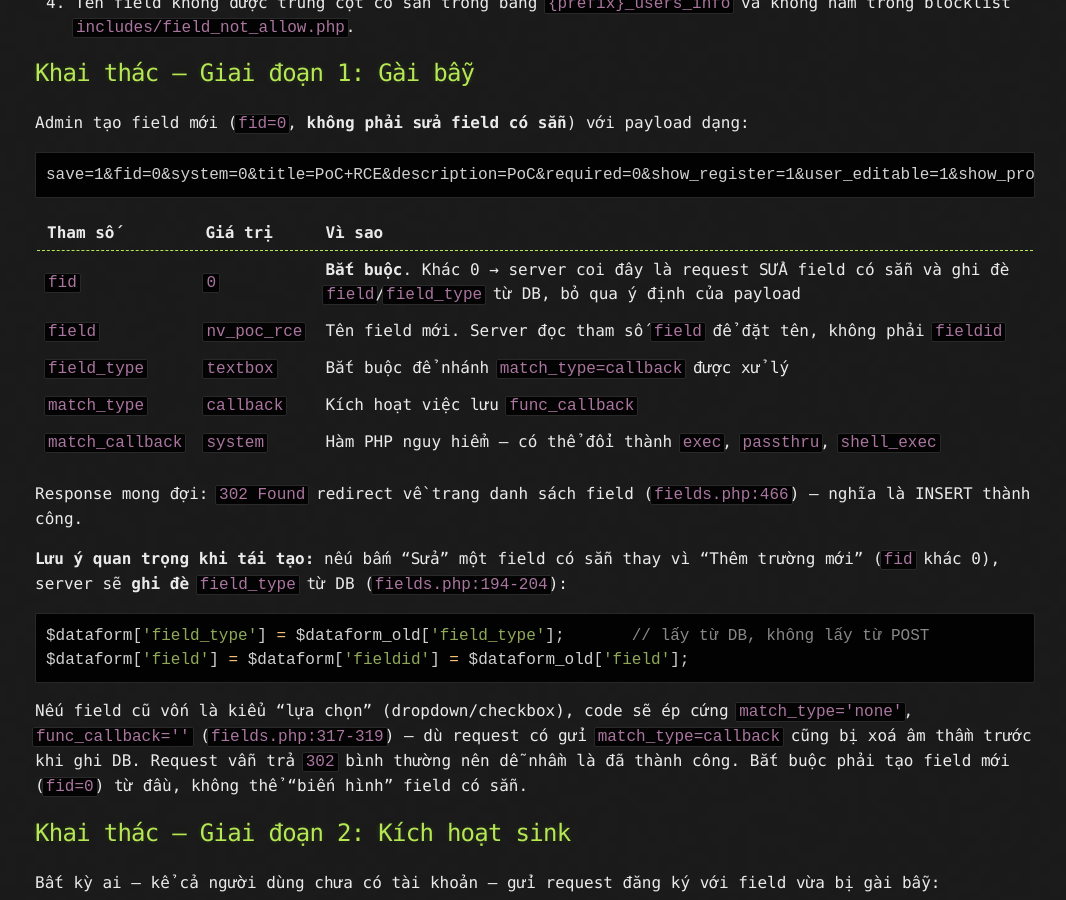
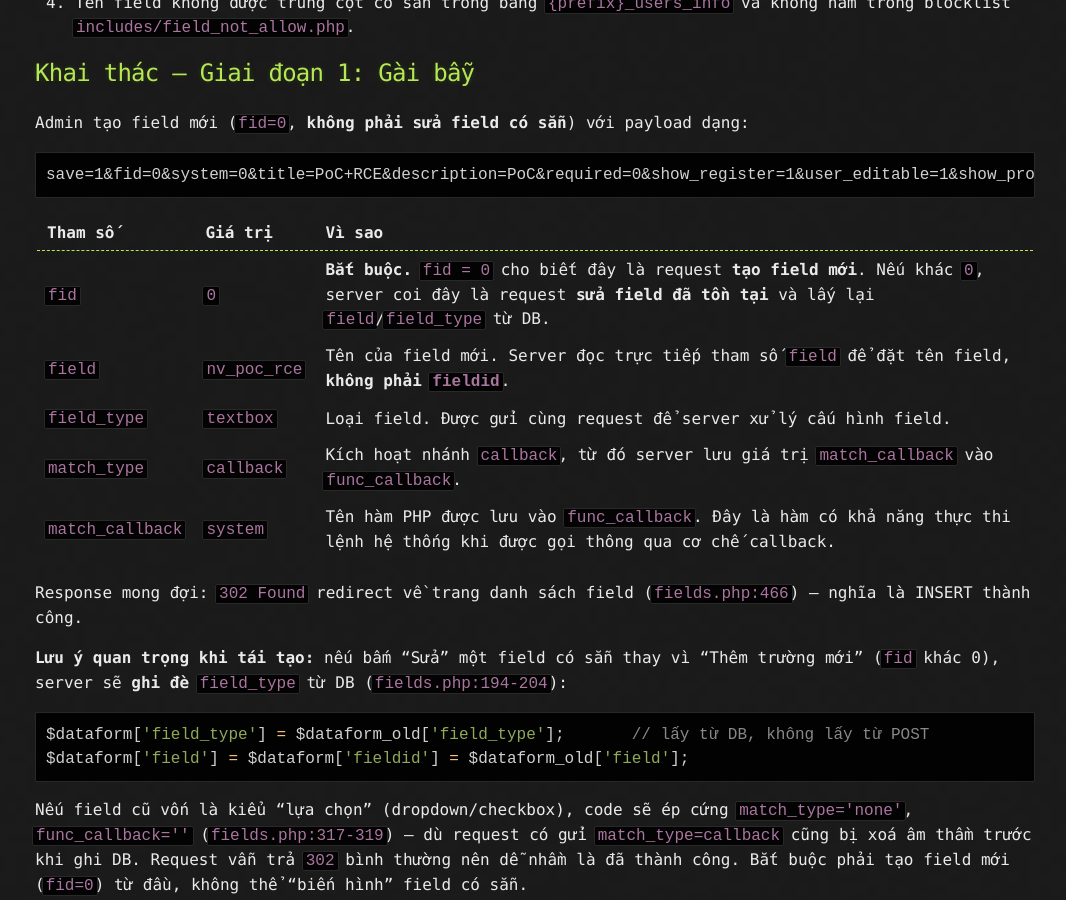
Before and after one commit to 0xki29/blog, a Jekyll site: the page built from _posts/2026-08-30-nukeviet-arbitrary-callback-rce.md, in a window 1280 px wide and 900 px high, scrolled down 4957 px. Shown: the whole window, without its empty margins (105-1171 px from the left). Built offline with Jekyll 4.4.1, drawn with Linux system fonts in a browser that asks for light colours.

Commit message:
Add post: NukeViet arbitrary callback RCE analysis

````diff
--- a/_posts/2026-08-30-nukeviet-arbitrary-callback-rce.md
+++ b/_posts/2026-08-30-nukeviet-arbitrary-callback-rce.md
@@ -178,13 +178,14 @@ Admin tạo field mới (`fid=0`, **không phải sửa field có sẵn**) với
 save=1&fid=0&system=0&title=PoC+RCE&description=PoC&required=0&show_register=1&user_editable=1&show_profile=1&class=&field_type=textbox&field=nv_poc_rce&match_type=callback&match_callback=system&min_length=0&max_length=100&default_value=
 ```
 
-| Tham số | Giá trị | Vì sao |
-|---|---|---|
-| `fid` | `0` | **Bắt buộc**. Khác 0 → server coi đây là request SỬA field có sẵn và ghi đè `field`/`field_type` từ DB, bỏ qua ý định của payload |
-| `field` | `nv_poc_rce` | Tên field mới. Server đọc tham số `field` để đặt tên, không phải `fieldid` |
-| `field_type` | `textbox` | Bắt buộc để nhánh `match_type=callback` được xử lý |
-| `match_type` | `callback` | Kích hoạt việc lưu `func_callback` |
-| `match_callback` | `system` | Hàm PHP nguy hiểm — có thể đổi thành `exec`, `passthru`, `shell_exec` |
+| Tham số          | Giá trị      | Vì sao                                                                                                                                                                     |
+| ---------------- | ------------ | -------------------------------------------------------------------------------------------------------------------------------------------------------------------------- |
+| `fid`            | `0`          | **Bắt buộc.** `fid = 0` cho biết đây là request **tạo field mới**. Nếu khác `0`, server coi đây là request **sửa field đã tồn tại** và lấy lại `field`/`field_type` từ DB. |
+| `field`          | `nv_poc_rce` | Tên của field mới. Server đọc trực tiếp tham số `field` để đặt tên field, **không phải `fieldid`**.                                                                        |
+| `field_type`     | `textbox`    | Loại field. Được gửi cùng request để server xử lý cấu hình field.                                                                                                          |
+| `match_type`     | `callback`   | Kích hoạt nhánh `callback`, từ đó server lưu giá trị `match_callback` vào `func_callback`.                                                                                 |
+| `match_callback` | `system`     | Tên hàm PHP được lưu vào `func_callback`. Đây là hàm có khả năng thực thi lệnh hệ thống khi được gọi thông qua cơ chế callback.                                            |
+
 
 Response mong đợi: `302 Found` redirect về trang danh sách field (`fields.php:466`) — nghĩa là INSERT thành công.
 
````
